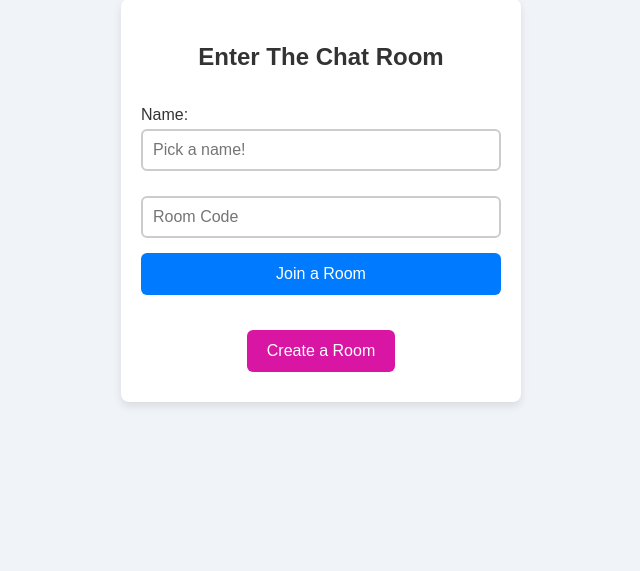
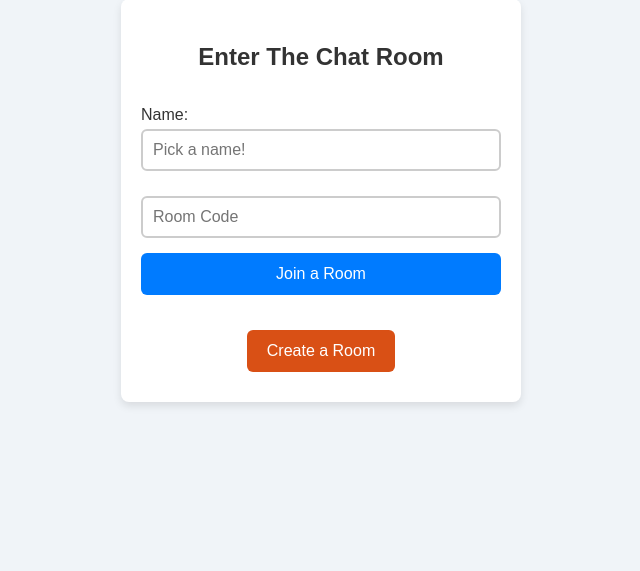
Before and after one commit to Yaman-kumarsahu/DevOpsProj, a Flask app: page / in a window 1280 px wide. Shown: the part 208-779 px from the top of the page, without its empty margins (319-959 px from the left). Run offline with Flask 3, Linux system fonts and the light colour scheme; parts of the project's set-up code (start-up, migrations or seed data) failed here and were passed over; some libraries are stand-ins or nearby versions.

Commit message:
added css (#33)
Co-authored-by: i529015 <yaman.kumar.sahu@sap.com>

```diff
--- a/static/css/style.css
+++ b/static/css/style.css
@@ -64,7 +64,7 @@ button:hover {
 }
 
 .create-btn {
-  background-color: #d915a4;
+  background-color: #d95015;
 
 }
 
```
Also changed, not shown: 1 other file.
